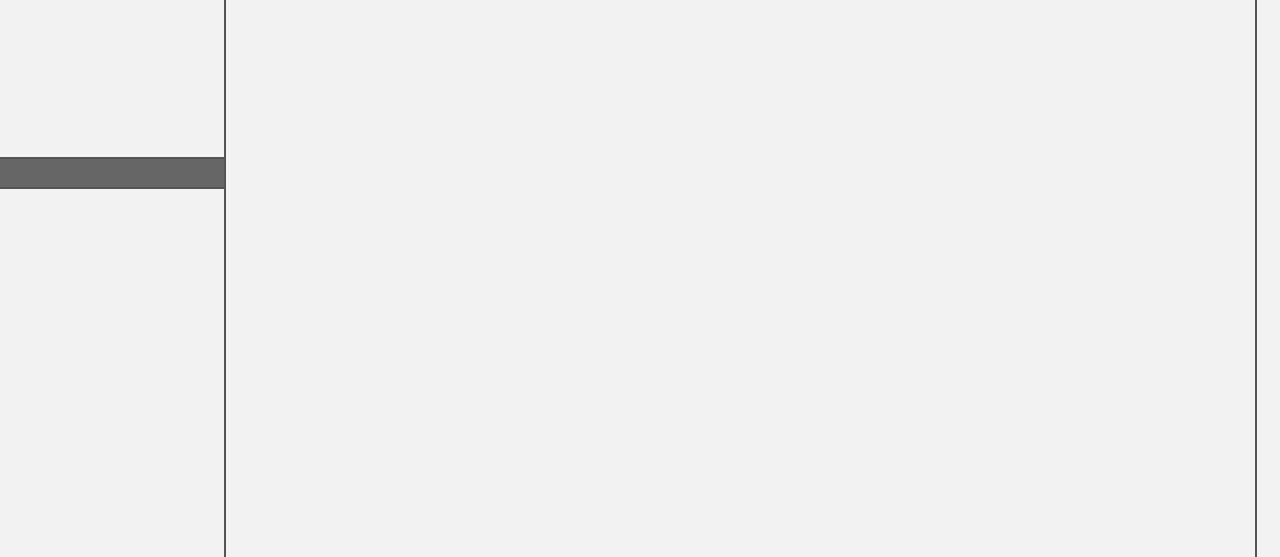
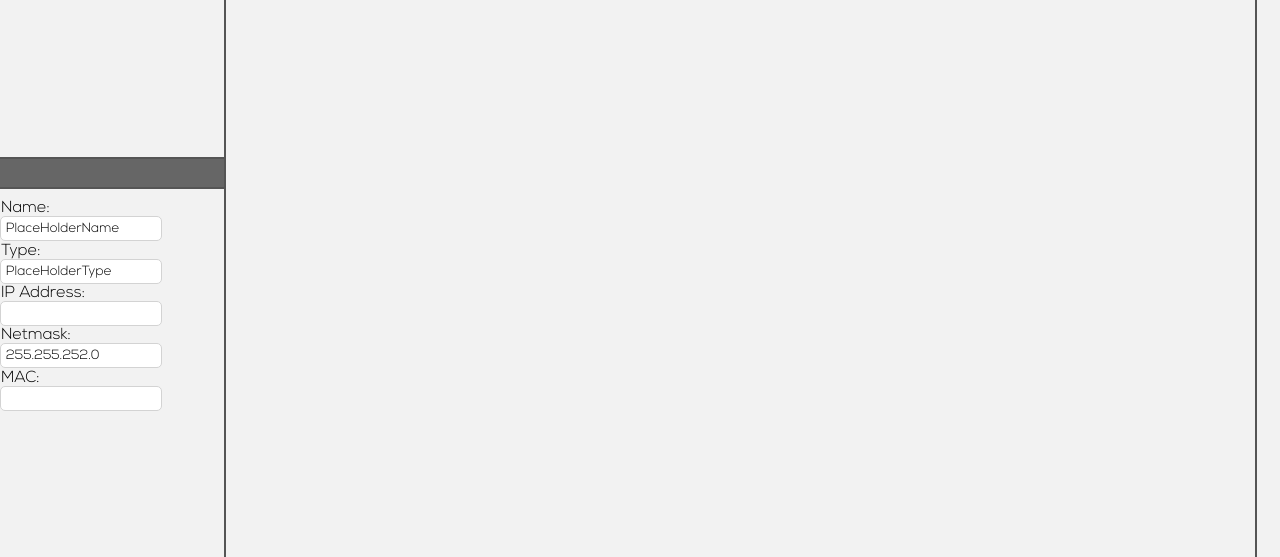
Before and after one commit to KBarna0315/Netsim, a PHP site: page /frame.php in a window 1280 px wide. Shown: the part 243-800 px from the top of the page. Run offline with PHP 8.4, Linux system fonts and the light colour scheme.

Commit message:
Inspector created with the default values. TODO: methods call

```diff
--- a/public/frame.php
+++ b/public/frame.php
@@ -65,10 +65,10 @@
             <a href="javascript:diagramResize('zoomFit');"><img src="assets/icons/Zoom24.svg" title="<?php /*echo AnytoolsClass::concatShortcutKeyText('Zoom Fit', 'zoomFit');*/?>" class="button-big"></a>
 -->
 
-            <a href=""><img src="assets/icons/SaveToolbar24.svg" title="Save Diagram" class="button-big"></a>
-            <a href=""><img src="assets/icons/ZoomIn24.svg" title="Zoom In" class="button-big"></a>
-            <a href=""><img src="assets/icons/ZoomOut24.svg" title="Zoom Out" class="button-big"></a>
-            <a href=""><img src="assets/icons/Zoom24.svg" title="Zoom Fit" class="button-big"></a>
+            <a href=""><img src="assets/icons/SaveToolbar24.svg" title="Save Diagram" class="button-big" alt="ToolbarSave"></a>
+            <a href=""><img src="assets/icons/ZoomIn24.svg" title="Zoom In" class="button-big" alt="ToolbarZoomIn"></a>
+            <a href=""><img src="assets/icons/ZoomOut24.svg" title="Zoom Out" class="button-big" alt="ToolbarZoomOut"></a>
+            <a href=""><img src="assets/icons/Zoom24.svg" title="Zoom Fit" class="button-big" alt="ToolbarZoomfit"></a>
         </div>
 
     </div>
@@ -167,14 +167,32 @@
         <span id="nui_inspectorHeaderText"></span>
     </div>
     <form id="nui_inspector-form">
-
+        <div id="container_insp_Name"> <!--Ide még kellene: oncontextmenu="showInspectorRightClickMenu()"-->
+            <label for="insp_Name" title="Name">Name:</label>
+            <input id="insp_Name" name="Name" value="PlaceHolderName" type="text">
+        </div>
+        <div id="container_insp_Type"> <!--Ide még kellene: oncontextmenu="showInspectorRightClickMenu()"-->
+            <label for="insp_Type" title="Type">Type:</label>
+            <input id="insp_Type" name="Type" value="PlaceHolderType" type="text">
+        </div>
+        <div id="container_insp_IPaddr"> <!--Ide még kellene: oncontextmenu="showInspectorRightClickMenu()"-->
+            <label for="insp_IPaddr" title="IPaddr">IP Address:</label>
+            <input id="insp_IPaddr" name="IPaddr" value="" type="text">
+        </div>
+        <div id="container_insp_Netmask"> <!--Ide még kellene: oncontextmenu="showInspectorRightClickMenu()"-->
+            <label for="insp_Netmask" title="Netmask">Netmask:</label>
+            <input id="insp_Netmask" name="Netmask" value="255.255.252.0" type="text">
+        </div>
+        <div id="container_insp_MAC"> <!--Ide még kellene: oncontextmenu="showInspectorRightClickMenu()"-->
+            <label for="insp_MAC" title="MAC">MAC:</label>
+            <input id="insp_MAC" name="MAC" value="" type="text">
+        </div>
     </form>
     <div id="nui_inspectorMenuContainer" class="rightButtonMenu">
         <div id="nui_renameInspectorObject" class="menu-item" onclick="renameInspectorObject()">Rename Object</div>
         <div id="nui_objTypeChange" class="menu-item" onclick="objTypeChange()">Object Type Change</div>
     </div>
     <div id="objectTypeContainer" class="rightButtonMenu">
-
     </div>
 </div>
 <div id="nui_horizontal_dragbar"></div>
```
